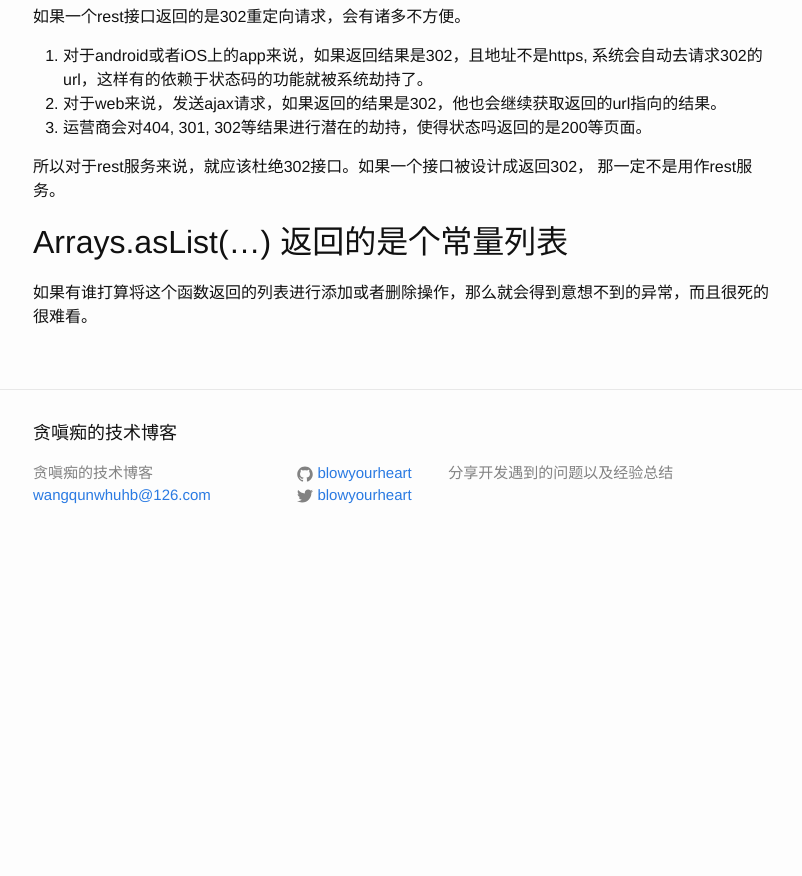
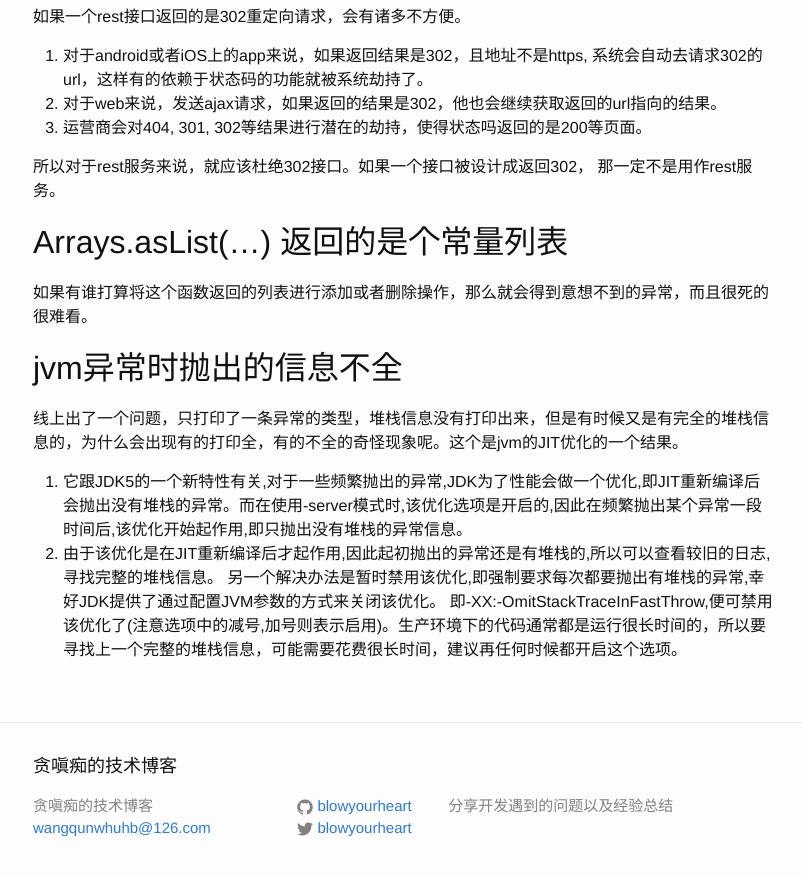
Before and after one commit to blowyourheart/blog, a Jekyll site: the page built from _posts/2015-12-15-fix-bug.markdown, in a window 1280 px wide and 900 px high, scrolled down 1490 px. Shown: the top 876 px of the window, without its empty margins (237-1039 px from the left). Built offline with Jekyll 4.4.1, drawn with Linux system fonts in a browser that asks for light colours; before the commit the page ends 2057 px from its top, so only the background shows below that.

Commit message:
ADD: add new bug

```diff
--- a/_posts/2015-12-15-fix-bug.markdown
+++ b/_posts/2015-12-15-fix-bug.markdown
@@ -49,3 +49,9 @@ memcached服务依然是没有问题的，这个时候必须重启服务才可
 
 ## Arrays.asList(...) 返回的是个常量列表
 如果有谁打算将这个函数返回的列表进行添加或者删除操作，那么就会得到意想不到的异常，而且很死的很难看。
+
+## jvm异常时抛出的信息不全
+线上出了一个问题，只打印了一条异常的类型，堆栈信息没有打印出来，但是有时候又是有完全的堆栈信息的，为什么会出现有的打印全，有的不全的奇怪现象呢。这个是jvm的JIT优化的一个结果。
+
+1.  它跟JDK5的一个新特性有关,对于一些频繁抛出的异常,JDK为了性能会做一个优化,即JIT重新编译后会抛出没有堆栈的异常。而在使用-server模式时,该优化选项是开启的,因此在频繁抛出某个异常一段时间后,该优化开始起作用,即只抛出没有堆栈的异常信息。
+1.  由于该优化是在JIT重新编译后才起作用,因此起初抛出的异常还是有堆栈的,所以可以查看较旧的日志,寻找完整的堆栈信息。 另一个解决办法是暂时禁用该优化,即强制要求每次都要抛出有堆栈的异常,幸好JDK提供了通过配置JVM参数的方式来关闭该优化。 即-XX:-OmitStackTraceInFastThrow,便可禁用该优化了(注意选项中的减号,加号则表示启用)。生产环境下的代码通常都是运行很长时间的，所以要寻找上一个完整的堆栈信息，可能需要花费很长时间，建议再任何时候都开启这个选项。
```
Also changed, not shown: _posts/2015-12-21-jdk-interger.markdown (added, +11 -0 lines), _posts/2016-02-16-new-idea-to-slove.markdown (added, +20 -0 lines), 1 other file.
